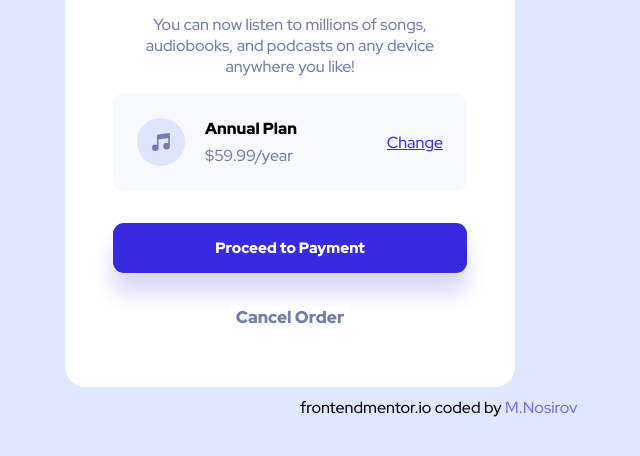
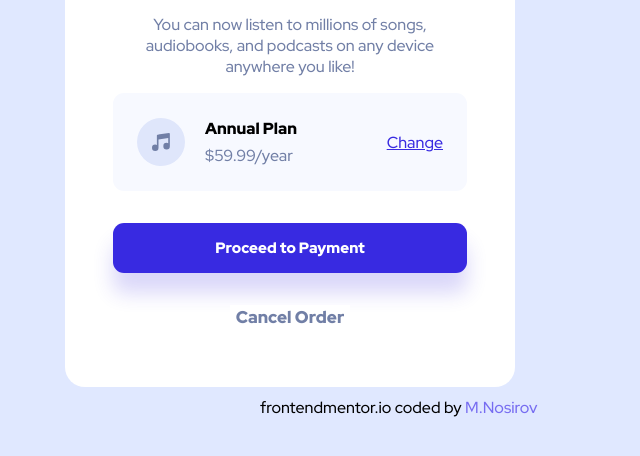
Before and after one commit to Pepeleeno/order-summary-component, a plain HTML site: page index.html in a window 1280 px wide. Shown: the part 412-868 px from the top of the page, without its empty margins (350-990 px from the left). Drawn offline with Linux system fonts and the light colour scheme.

Commit message:
Update styles.css

```diff
--- a/css/styles.css
+++ b/css/styles.css
@@ -135,7 +135,7 @@ footer {
 }
 
 footer p {
-  left: 650px;
+  left: 610px;
   position: absolute;
   font-family: red hat display;
   margin: auto;
```
